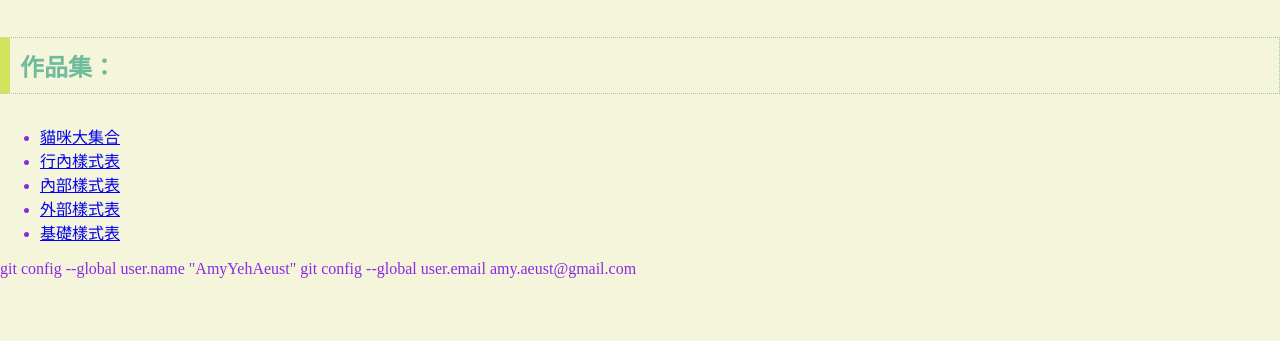
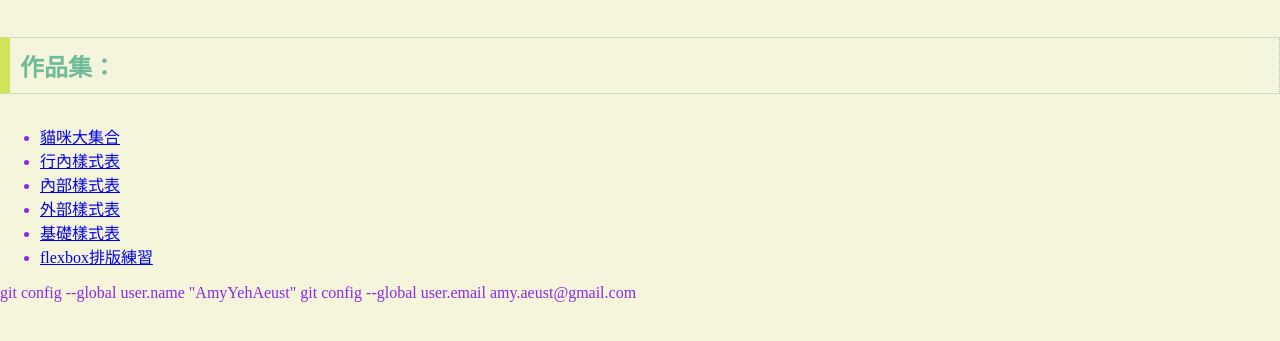
Before and after one commit to AmyYehAeust/AmyYehAeust, a plain HTML site: page index.html in a window 1280 px wide. Shown: the part 209-550 px from the top of the page. Drawn offline with Linux system fonts and the light colour scheme.

Commit message:
Update index.html

```diff
--- a/index.html
+++ b/index.html
@@ -16,6 +16,7 @@
        <li><a href="internal.html">內部樣式表</a></li>
        <li><a href="external.html">外部樣式表</a></li>
        <li><a href="css_basic.html">基礎樣式表</a></li>
+       <li><a href="flexbox/flexbox.html">flexbox排版練習</a>
    </ul>
    git config --global user.name "AmyYehAeust"
    git config --global user.email amy.aeust@gmail.com
```
